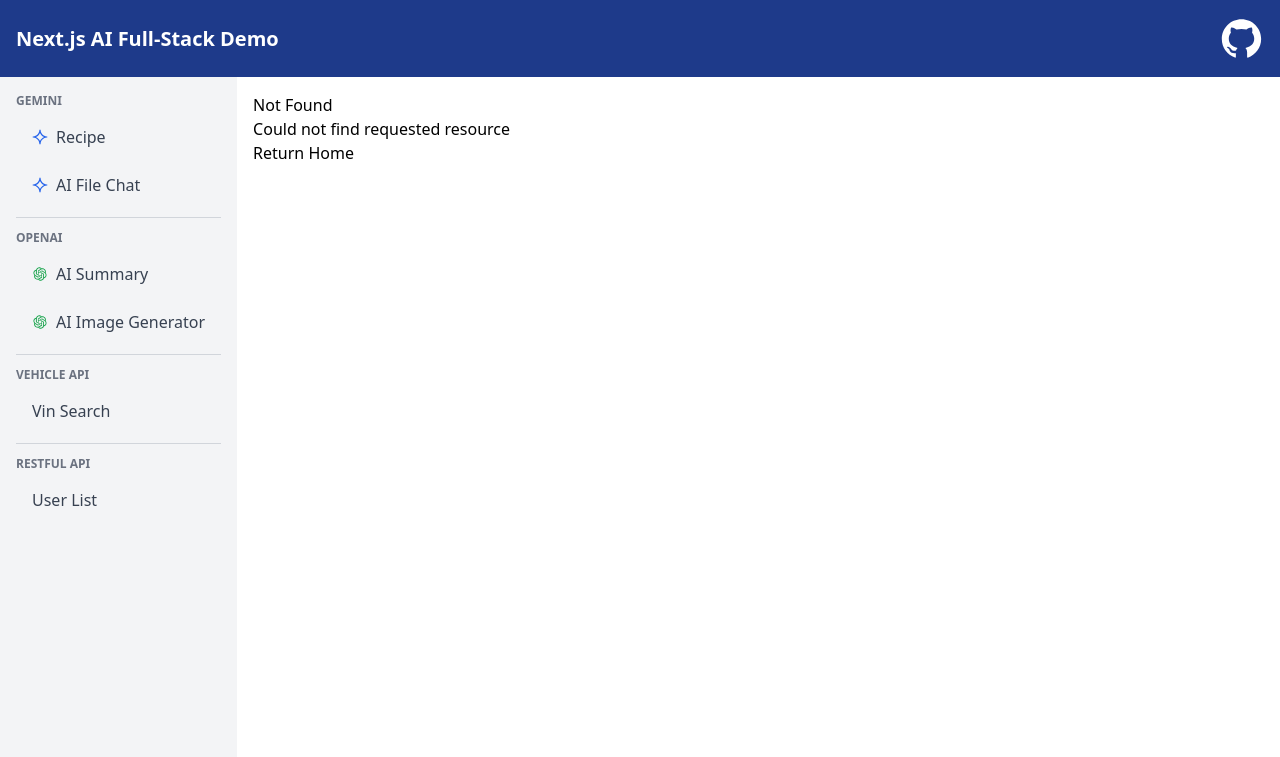
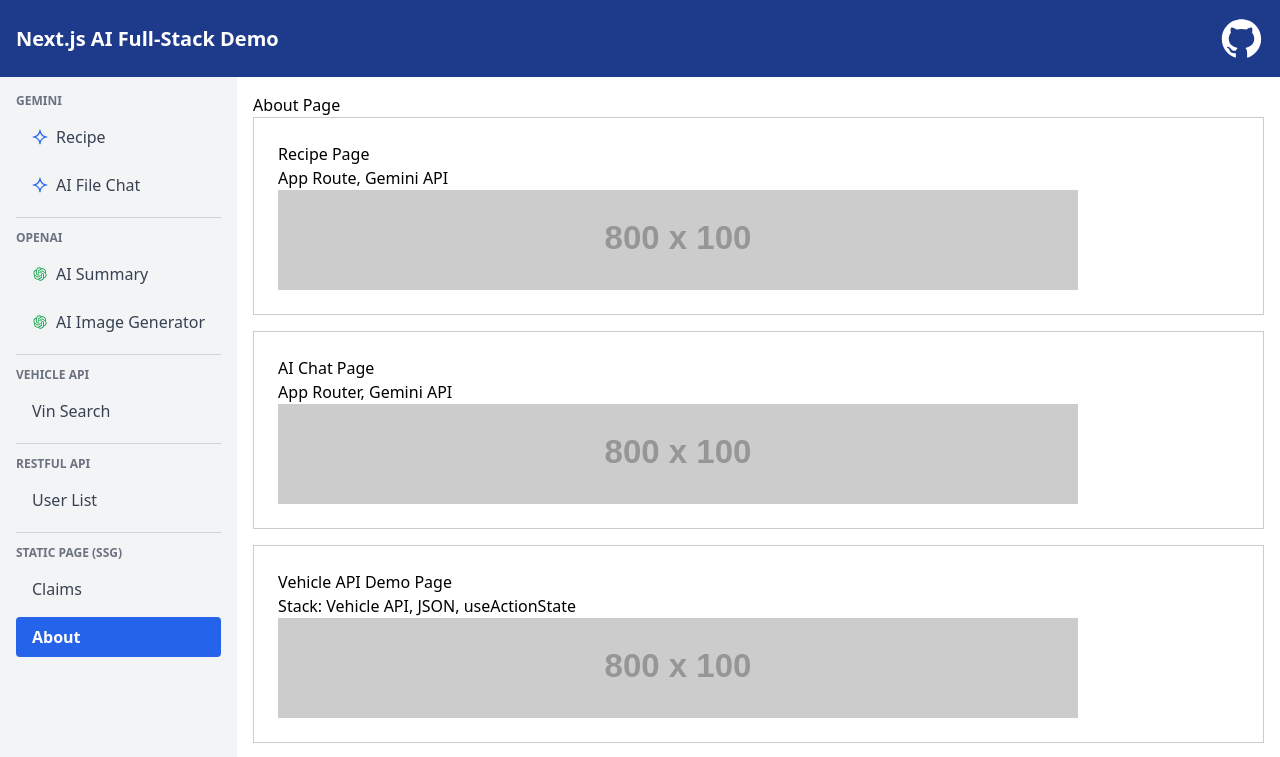
Before and after one commit to hirokoymj/next-openai-app, a Next.js app: page /about in a window 1280 px wide. Before the commit this address had no page. Shown: the top 757 px of the page. Built offline with nearby package versions, Linux system fonts and the light colour scheme.

Commit message:
Implemented Page Router with SSG

```diff
--- a/src/app/layout.tsx
+++ b/src/app/layout.tsx
@@ -2,7 +2,7 @@
 import './globals.css';
 import Header from '@/components/Header';
 import Footer from '@/components/Footer';
-import LeftNav from '@/components/LeftNav';
+import SideNav from '@/components/SideNav';
 import { ReactNode } from 'react';
 import { QueryClient, QueryClientProvider } from '@tanstack/react-query';
 import { ReactQueryDevtools } from '@tanstack/react-query-devtools';
@@ -18,51 +18,11 @@ export default function RootLayout({ children }: { children: ReactNode }) {
           <Header />
 
           <div className="flex min-h-[90vh]">
-            <nav className="w-50 bg-gray-100 p-4">
-              <ul className="list-none p-0">
-                <li className="mb-2 text-xs font-semibold text-gray-500 uppercase">
-                  Gemini
-                </li>
-                <LeftNav href="/recipe" title="Recipe" provider="gemini" />
-                <LeftNav
-                  href="/file-chat"
-                  title="AI File Chat"
-                  provider="gemini"
-                />{' '}
-                {/* <LeftNav
-                  href="/filesearch"
-                  title="File Search (RAG)"
-                  provider="gemini"
-                /> */}
-                <hr className="my-3 border-gray-300" />
-                <li className="mb-2 text-xs font-semibold text-gray-500 uppercase">
-                  OpenAI
-                </li>
-                <LeftNav href="/summary" title="AI Summary" provider="openai" />
-                <LeftNav
-                  href="/image_generator"
-                  title="AI Image Generator"
-                  provider="openai"
-                />
-                <hr className="my-3 border-gray-300" />
-                <li className="mb-2 text-xs font-semibold text-gray-500 uppercase">
-                  Vehicle API
-                </li>
-                <LeftNav href="/vin-search" title="Vin Search" />
-                <hr className="my-3 border-gray-300" />
-                <li className="mb-2 text-xs font-semibold text-gray-500 uppercase">
-                  RESTful API
-                </li>
-                <LeftNav href="/users" title="User List" />
-                {/* <LeftNav href="/registration" title="Users (Server Actions)" /> */}
-              </ul>
-            </nav>
-
+            <SideNav />
             <main className="flex-1 p-4">{children}</main>
           </div>
 
           <Footer />
-
           <ReactQueryDevtools initialIsOpen={false} />
         </QueryClientProvider>
       </body>
--- /dev/null
+++ b/src/components/SideNav.tsx
@@ -0,0 +1,43 @@
+'use client';
+
+import LeftNav from '@/components/LeftNav';
+
+export default function SideNav() {
+  return (
+    <nav className="w-50 bg-gray-100 p-4">
+      <ul className="list-none p-0">
+        <li className="mb-2 text-xs font-semibold text-gray-500 uppercase">
+          Gemini
+        </li>
+        <LeftNav href="/recipe" title="Recipe" provider="gemini" />
+        <LeftNav href="/file-chat" title="AI File Chat" provider="gemini" />
+        <hr className="my-3 border-gray-300" />
+        <li className="mb-2 text-xs font-semibold text-gray-500 uppercase">
+          OpenAI
+        </li>
+        <LeftNav href="/summary" title="AI Summary" provider="openai" />
+        <LeftNav
+          href="/image_generator"
+          title="AI Image Generator"
+          provider="openai"
+        />
+        <hr className="my-3 border-gray-300" />
+        <li className="mb-2 text-xs font-semibold text-gray-500 uppercase">
+          Vehicle API
+        </li>
+        <LeftNav href="/vin-search" title="Vin Search" />
+        <hr className="my-3 border-gray-300" />
+        <li className="mb-2 text-xs font-semibold text-gray-500 uppercase">
+          RESTful API
+        </li>
+        <LeftNav href="/users" title="User List" />
+        <hr className="my-3 border-gray-300" />
+        <li className="mb-2 text-xs font-semibold text-gray-500 uppercase">
+          Static Page (SSG)
+        </li>
+        <LeftNav href="/claims" title="Claims" />
+        <LeftNav href="/about" title="About" />
+      </ul>
+    </nav>
+  );
+}
--- /dev/null
+++ b/src/pages/_app.tsx
@@ -0,0 +1,22 @@
+import '@/app/globals.css';
+import Header from '@/components/Header';
+import Footer from '@/components/Footer';
+import SideNav from '@/components/SideNav';
+import type { AppProps } from 'next/app';
+
+export default function App({ Component, pageProps }: AppProps) {
+  return (
+    <div className="m-0 font-sans">
+      <Header />
+
+      <div className="flex min-h-[90vh]">
+        <SideNav />
+        <main className="flex-1 p-4">
+          <Component {...pageProps} />
+        </main>
+      </div>
+
+      <Footer />
+    </div>
+  );
+}
--- /dev/null
+++ b/src/pages/about.tsx
@@ -0,0 +1,56 @@
+// This function runs at BUILD TIME on the server
+// The browser never sees this code
+export async function getStaticProps() {
+  const sectionList = [
+    {
+      id: 1,
+      title: 'Recipe Page',
+      description: 'App Route, Gemini API',
+    },
+    {
+      id: 2,
+      title: 'AI Chat Page',
+      description: 'App Router, Gemini API',
+    },
+    {
+      id: 3,
+      title: 'Vehicle API Demo Page',
+      description: 'Stack: Vehicle API, JSON, useActionState',
+    },
+    {
+      id: 4,
+      title: 'User list page ',
+      description: 'Stack: REST API',
+    },
+  ];
+
+  return {
+    props: { sectionList }, // ← passed to the component below
+  };
+}
+
+type Section = {
+  id: number;
+  title: string;
+  description: string;
+};
+
+// This component receives pre-built props — no useEffect, no loading state
+export default function AboutPage({ sectionList }: { sectionList: Section[] }) {
+  return (
+    <div>
+      <h1>About Page</h1>
+      <div style={{ display: 'flex', flexDirection: 'column', gap: '16px' }}>
+        {sectionList.map((section) => (
+          <div
+            key={section.id}
+            style={{ border: '1px solid #ccc', padding: '24px' }}>
+            <h2>{section.title}</h2>
+            <p>{section.description}</p>
+            <img src="https://placehold.co/800x100" />
+          </div>
+        ))}
+      </div>
+    </div>
+  );
+}
```
Also changed, not shown: src/pages/claims.tsx (added, +54 -0 lines), 1 other file (tests, documents, lock files or other folders).
